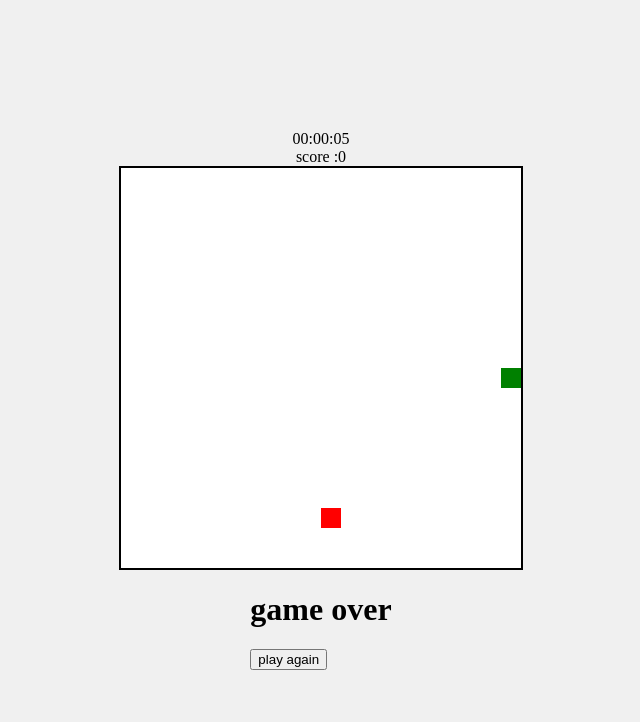
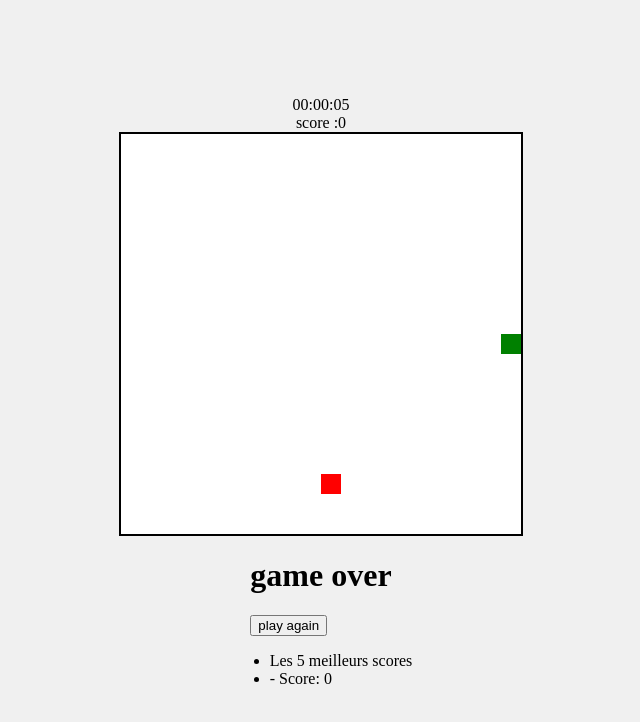
Before and after one commit to AntoinePiguet/APT_P-Bulle, a website built with Vite: page p-bulle-snake-step1-start/index.html in a window 1280 px wide. Shown: the whole page, without its empty margins (319-959 px from the left). Built offline with nearby package versions, Linux system fonts and the light colour scheme.

Commit message:
feat(afficher Top5 Scores) ajout tableau contenant scores
[01:00] [DONE]
ajout d'un tableau contenant les scores de la partie et affiche les 5 meilleurs

```diff
--- a/p-bulle-snake-step1-start/index.html
+++ b/p-bulle-snake-step1-start/index.html
@@ -30,6 +30,8 @@
     <div id="scorePosition"></div>
     <canvas id="gameCanvas" width="400" height="400"></canvas>
     <div id="gameOverPosition"></div>
+    <div id="bestScoresPosition"></div>
+
     <script type="module" src="./src/main.js"></script>
   </body>
 </html>
--- a/p-bulle-snake-step1-start/src/main.js
+++ b/p-bulle-snake-step1-start/src/main.js
@@ -17,7 +17,7 @@ let score = 0;
 let start = true;
 let gameInterval; // Variable pour stocker l'identifiant de l'intervalle
 let foodColision;
-
+let saveScore = [];
 gameInterval = setInterval(frame, gameSpeed); // Stockage de l'identifiant de l'intervalle
 
 let wallCollision = false;
@@ -27,6 +27,7 @@ document.addEventListener("keydown", (event) => {
 
 //fonction permettant de commencer ou recommencer le jeu.
 function startGame() {
+
   //enlève l'écran de mort si le user appuie sur le bouton rejouer
   startScreen();
 
@@ -106,6 +107,12 @@ function update(direction, snake) {
     //cherche la coordonnée du bouton replay
     let replay = document.getElementById("replay")
 
+    //mets le score obtenu dans la partie dans un tableau
+    saveScore.push({score})
+
+    //affiche le score de fin ainsi que les 5 meilleurs scores
+    afficherScoreFinDeJeu();
+
     //relance le jeu si le bouton replay est cliqué
     replay.addEventListener("click", startGame)
 
@@ -128,5 +135,28 @@ function draw() {
   drawScore(score);
 }
 
+//fonction servant a afficher le score de fin de jeu ainsi que les 5 meilleurs scores de la session
+function afficherScoreFinDeJeu() {
+  //stocke les position des endroits ou les scores vont s'afficher
+  let scorePosition = document.getElementById("scorePosition")
+  let bestScorePosition = document.getElementById("bestScoresPosition")
+
+  //affiche le score de fin de la partie
+  scorePosition.innerHTML = ("Votre Score : " + saveScore.score)
+
+  //trie les scores du tableau contenant tous les scores
+  const sortedData = saveScore.sort((a, b) => b.score - a.score);
+  // garde uniquement les 5 meilleurs
+  const top5 = sortedData.slice(0, 5);
+  //stocke les 5 scores + un intitulé dans une liste html
+  const outputHTML = `
+  <ul>
+  <li> Les 5 meilleurs scores </li>
+    ${top5.map(item => `<li> - Score: ${item.score}</li>`).join("")}
+  </ul>
+`;
+//affiche les scores en remplacant le html de la balise bestScorePosition
+  bestScorePosition.innerHTML = outputHTML;
+}
 //commence le jeu après que le code ait été compilé
 startGame();
```
